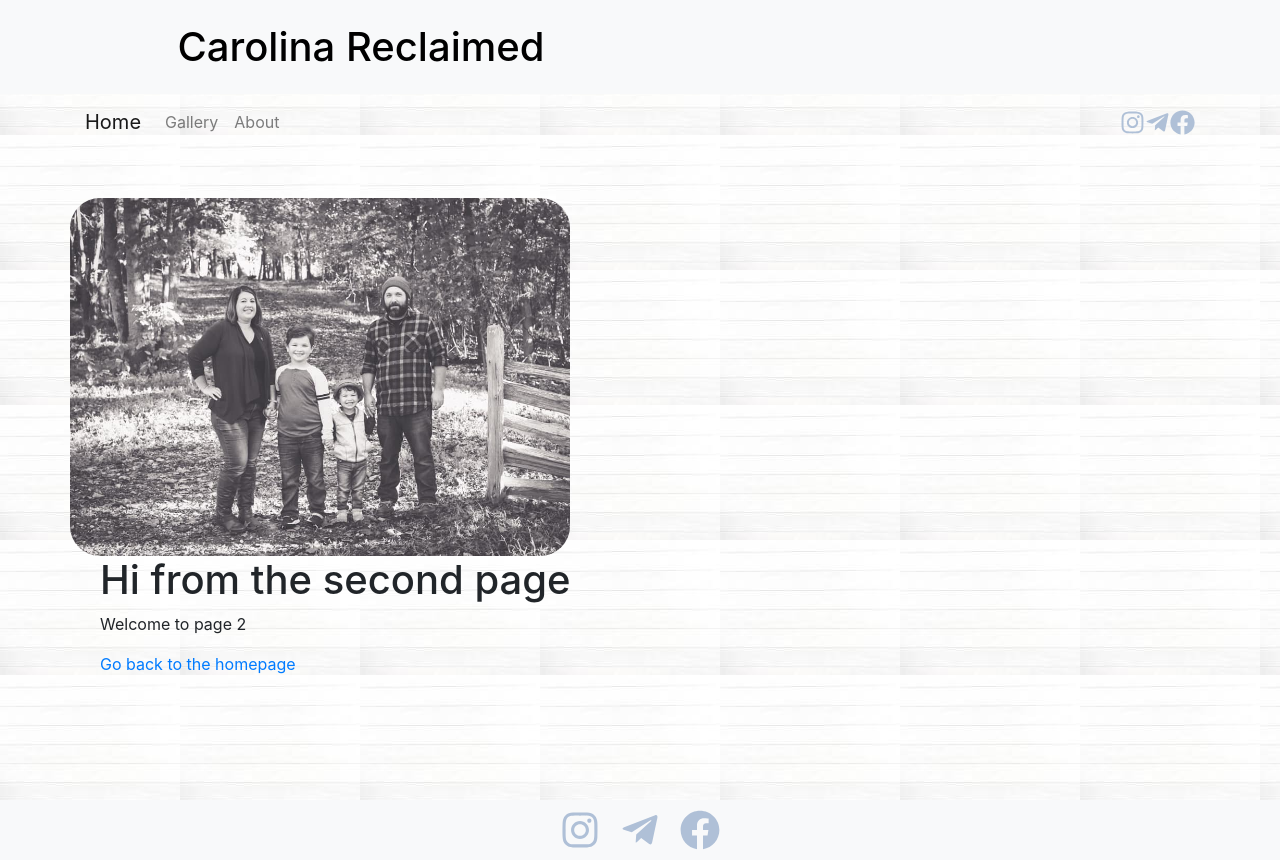
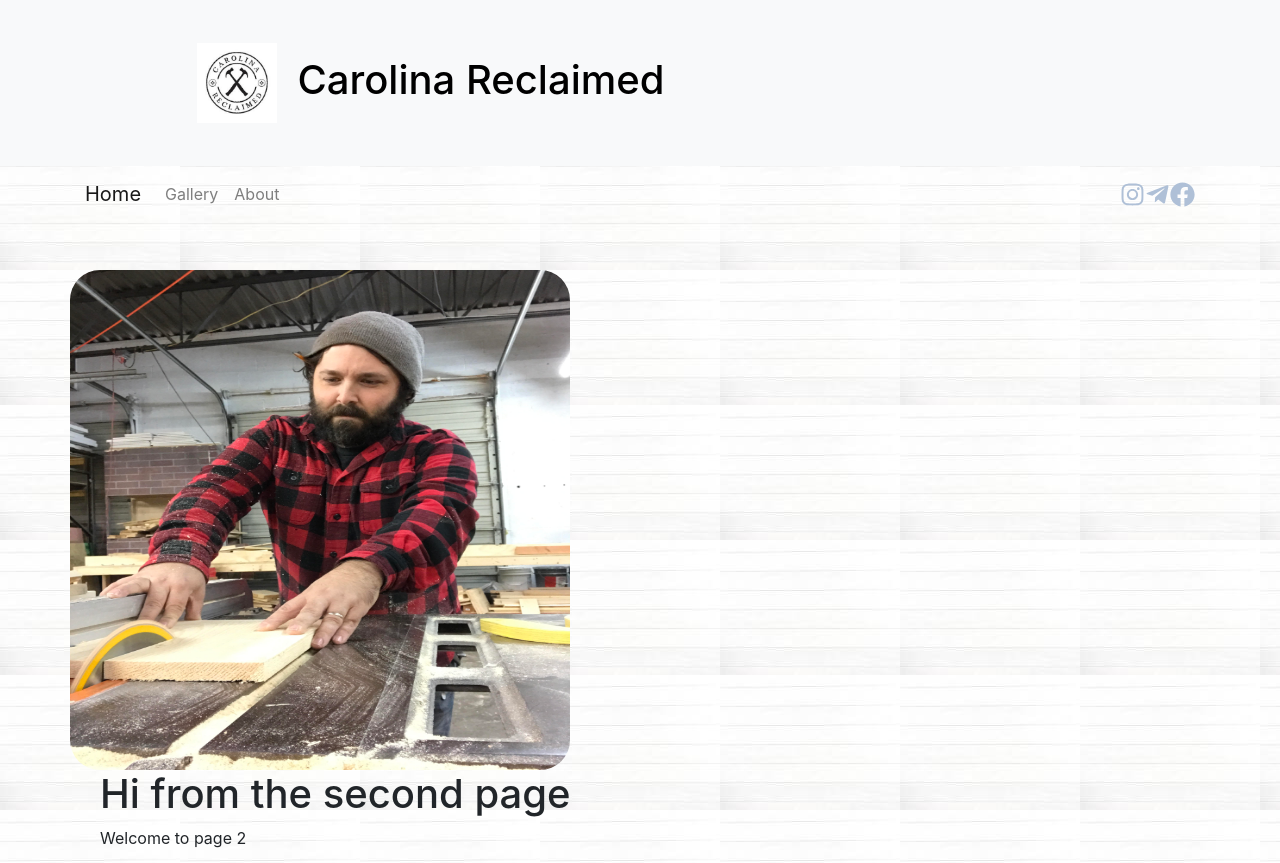
Before and after one commit to asch8216/carolina-reclaimed, a Gatsby site: page /about in a window 1280 px wide. Shown: the top 863 px of the page. Built offline with nearby package versions, Linux system fonts and the light colour scheme; Gatsby itself is replaced by a stand-in of ours.

Commit message:
changed about photo added logo image

```diff
--- a/src/components/header.js
+++ b/src/components/header.js
@@ -13,7 +13,7 @@ const Header = ({ siteTitle }) => (
         margin: `0 auto`,
         maxWidth: 960,
         padding: `1.45rem 1.0875rem`,
-        borderBottom: "black",
+        // border: "black",
       }}
     >
       <h1 style={{ margin: 0 }}>
@@ -24,6 +24,7 @@ const Header = ({ siteTitle }) => (
             textDecoration: "none",
           }}
         >
+          <img className="logo" src={require("../images/CRLogo.jpg")} />
           {siteTitle}
         </Link>
       </h1>
--- a/src/components/navBar.js
+++ b/src/components/navBar.js
@@ -32,7 +32,7 @@ const CustomNavbar = ({ pageInfo }) => {
                 <FaInstagram color="afc0d7" size={25} />
               </a>
 
-              <a href="mailto: asch8216@gmail.com">
+              <a href="mailto: CarolinaReclaimed@hotmail.com">
                 <FaTelegramPlane color="afc0d7" size={25} />
               </a>
               <a href="https://www.facebook.com/carolinareclaimed">
--- a/src/pages/about.js
+++ b/src/pages/about.js
@@ -6,9 +6,9 @@ import SEO from "../components/seo"
 
 const About = () => (
   <Layout pageInfo={{ pageName: "page-2" }}>
-    <SEO title="About, family" />
+    <SEO title="About" />
     <Row className="familyphoto">
-      <img src={require("../images/family.jpg")} />
+      <img src={require("../images/jk.jpg")} />
     </Row>
     <Col>
       <h1>Hi from the second page</h1>
--- a/src/styles/_layout.scss
+++ b/src/styles/_layout.scss
@@ -54,6 +54,12 @@ a.link-no-style {
   height: auto;
 }
 
+.logo {
+  padding: 20px;
+  max-height: 120px;
+  max-width: 120px;
+}
+
 // .carousel-inner > .item > img {
 //   width: 100px;
 //   height: 100px;
```
Also changed, not shown: src/pages/index.js (+1 -17 lines), src/images/CRLogo.jpg (added), src/images/JK.jpg (added).
